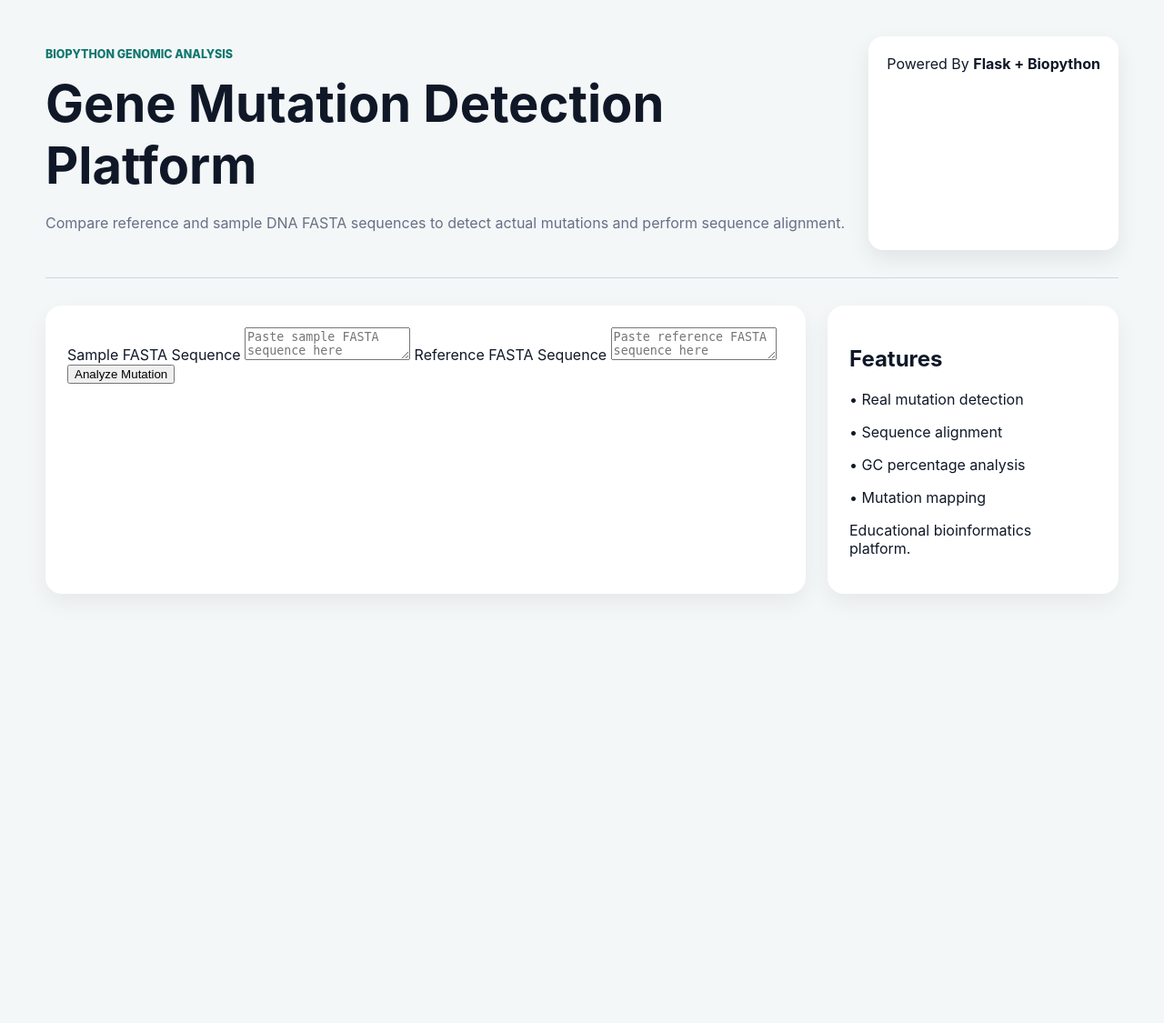
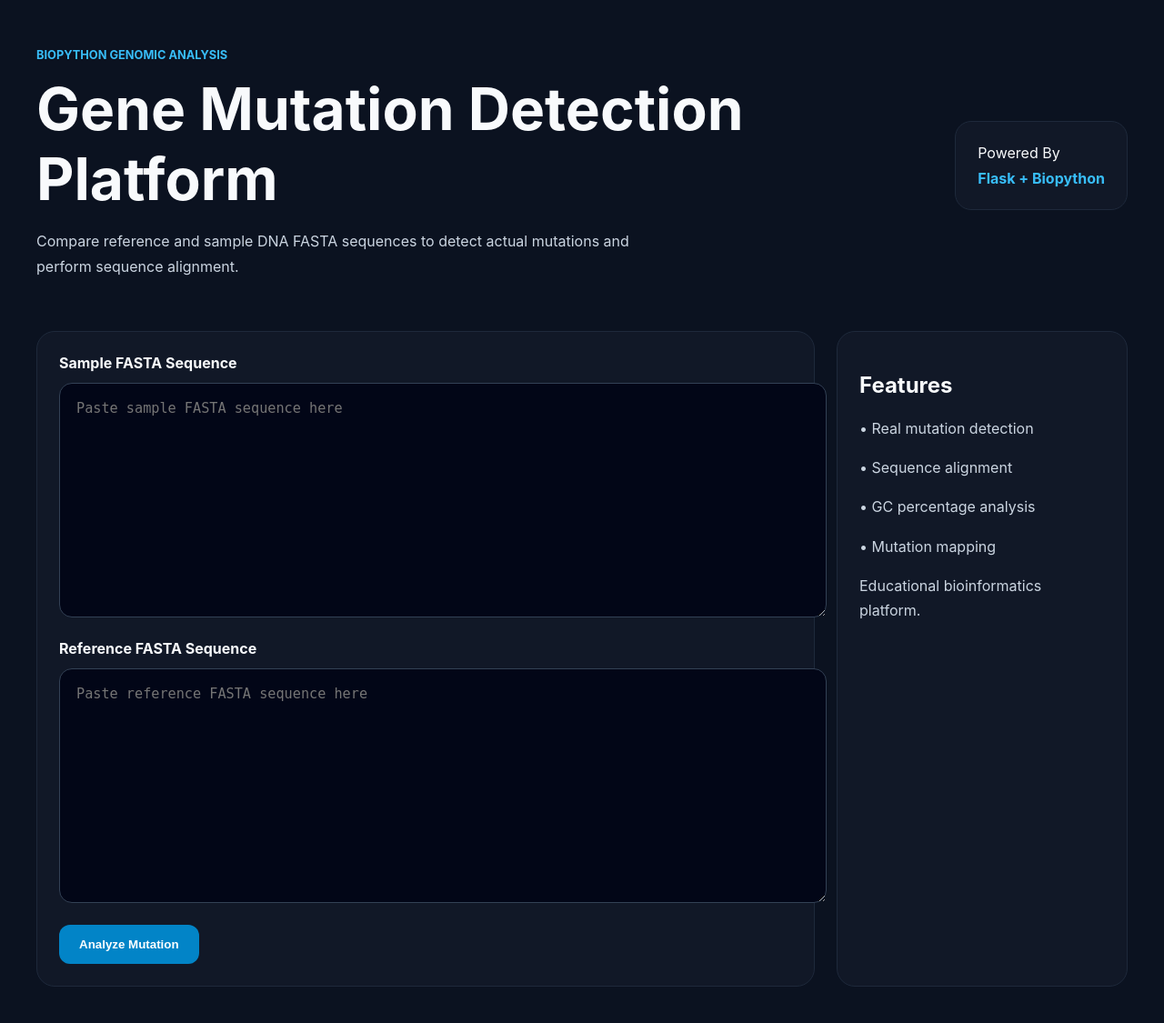
Before and after one commit to Nikhil-c-poojary/Bio-python-mutation-site, a Flask app: page / in a window 1280 px wide. Shown: the whole page at 91% size. Before the commit the page ends 612 px from the top, so only its background shows below. Run offline with Flask 3, Linux system fonts and the light colour scheme.

Commit message:
Refactor CSS styles for improved layout and colors
Updated styles for body, shell, hero, and various components to enhance the visual design and layout.

```diff
--- a/static/styles.css
+++ b/static/styles.css
@@ -1,12 +1,12 @@
 body {
   margin: 0;
-  background: #f4f7f8;
-  color: #101828;
+  background: #0b1220;
+  color: #f8fafc;
   font-family: Inter, sans-serif;
 }
 
 .shell {
-  width: min(1180px, calc(100% - 32px));
+  width: min(1200px, calc(100% - 40px));
   margin: auto;
   padding: 40px 0;
 }
@@ -14,47 +14,220 @@ body {
 .hero {
   display: grid;
   grid-template-columns: 1fr auto;
-  gap: 24px;
-  padding-bottom: 30px;
-  border-bottom: 1px solid #d0d5dd;
+  gap: 30px;
+  align-items: center;
+  margin-bottom: 40px;
 }
 
 .eyebrow {
-  color: #0f766e;
-  font-size: 0.78rem;
-  font-weight: 800;
+  color: #38bdf8;
+  font-size: 0.8rem;
+  font-weight: 700;
   text-transform: uppercase;
 }
 
 h1 {
-  font-size: 3.5rem;
+  font-size: 4rem;
   margin: 0;
 }
 
 .lede {
-  color: #667085;
-  line-height: 1.7;
+  color: #cbd5e1;
+  line-height: 1.8;
+  max-width: 700px;
 }
 
 .metrics {
-  padding: 20px;
-  border-radius: 16px;
-  background: #fff;
-  box-shadow: 0 10px 25px rgba(0,0,0,0.08);
+  padding: 24px;
+  background: #111827;
+  border-radius: 18px;
+  border: 1px solid #1e293b;
+}
+
+.metrics strong {
+  display: block;
+  margin-top: 8px;
+  color: #38bdf8;
 }
 
 .workspace {
   display: grid;
   grid-template-columns: 1fr 320px;
   gap: 24px;
-  margin-top: 30px;
 }
 
 .input-panel,
 .note-panel,
 .results {
-  background: white;
-  border-radius: 18px;
+  background: #111827;
+  border-radius: 20px;
   padding: 24px;
-  box-shadow: 0 10px 25px rgba(0,0,0,0.06);
+  border: 1px solid #1e293b;
 }
+
+label {
+  display: block;
+  margin-bottom: 12px;
+  font-weight: 700;
+}
+
+textarea {
+  width: 100%;
+  min-height: 220px;
+  margin-bottom: 20px;
+  background: #020617;
+  color: #f8fafc;
+  border: 1px solid #334155;
+  border-radius: 14px;
+  padding: 18px;
+  font-family: monospace;
+  font-size: 0.95rem;
+}
+
+textarea:focus {
+  outline: 2px solid #38bdf8;
+}
+
+.controls {
+  display: flex;
+  gap: 12px;
+}
+
+button {
+  border: none;
+  background: #0284c7;
+  color: white;
+  padding: 14px 22px;
+  border-radius: 12px;
+  font-weight: 700;
+  cursor: pointer;
+}
+
+button:hover {
+  background: #0369a1;
+}
+
+.note-panel p {
+  color: #cbd5e1;
+  line-height: 1.7;
+}
+
+.alert {
+  margin-top: 20px;
+  padding: 18px;
+  border-radius: 14px;
+  background: #7f1d1d;
+}
+
+.results {
+  margin-top: 30px;
+}
+
+.result-head {
+  display: grid;
+  grid-template-columns: 1fr auto;
+  gap: 20px;
+}
+
+.stat-grid {
+  display: grid;
+  grid-template-columns: repeat(3, 1fr);
+  gap: 12px;
+}
+
+.stat-grid div {
+  padding: 14px;
+  border-radius: 14px;
+  background: #0f172a;
+}
+
+.sequence-strip {
+  margin-top: 24px;
+  padding: 18px;
+  border-radius: 14px;
+  background: #020617;
+  font-family: monospace;
+  overflow-wrap: anywhere;
+}
+
+.alignment-panel,
+.graph-panel {
+  margin-top: 30px;
+}
+
+.alignment-box {
+  background: #020617;
+  padding: 18px;
+  border-radius: 14px;
+  overflow-x: auto;
+}
+
+.graph-bar {
+  position: relative;
+  height: 18px;
+  border-radius: 999px;
+  background: linear-gradient(to right,#0ea5e9,#38bdf8);
+  margin-top: 24px;
+}
+
+.mutation-marker {
+  position: absolute;
+  top: -8px;
+  width: 14px;
+  height: 34px;
+  background: #ef4444;
+  border-radius: 12px;
+  transform: translateX(-50%);
+}
+
+.table-wrap {
+  overflow-x: auto;
+  margin-top: 30px;
+}
+
+table {
+  width: 100%;
+  border-collapse: collapse;
+}
+
+th,
+td {
+  padding: 14px;
+  border-bottom: 1px solid #1e293b;
+}
+
+th {
+  color: #94a3b8;
+  text-transform: uppercase;
+  font-size: 0.75rem;
+}
+
+.badge {
+  display: inline-flex;
+  align-items: center;
+  justify-content: center;
+  min-width: 70px;
+  padding: 4px 10px;
+  border-radius: 999px;
+  color: white;
+  font-size: 0.75rem;
+  font-weight: 700;
+}
+
+.badge.high {
+  background: #dc2626;
+}
+
+@media (max-width: 860px) {
+
+.hero,
+.workspace,
+.result-head {
+  grid-template-columns: 1fr;
+}
+
+button {
+  width: 100%;
+}
+
+}
```
